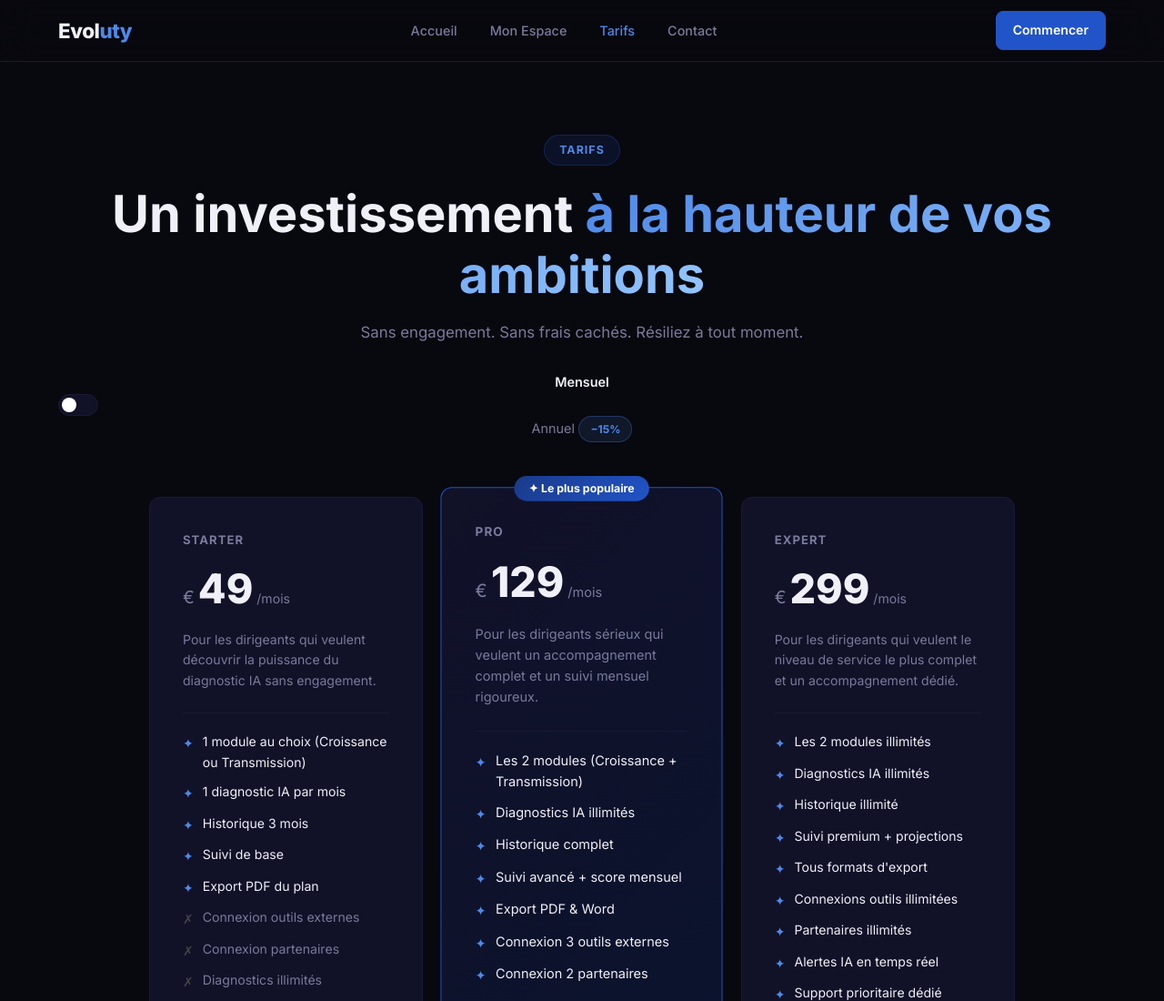
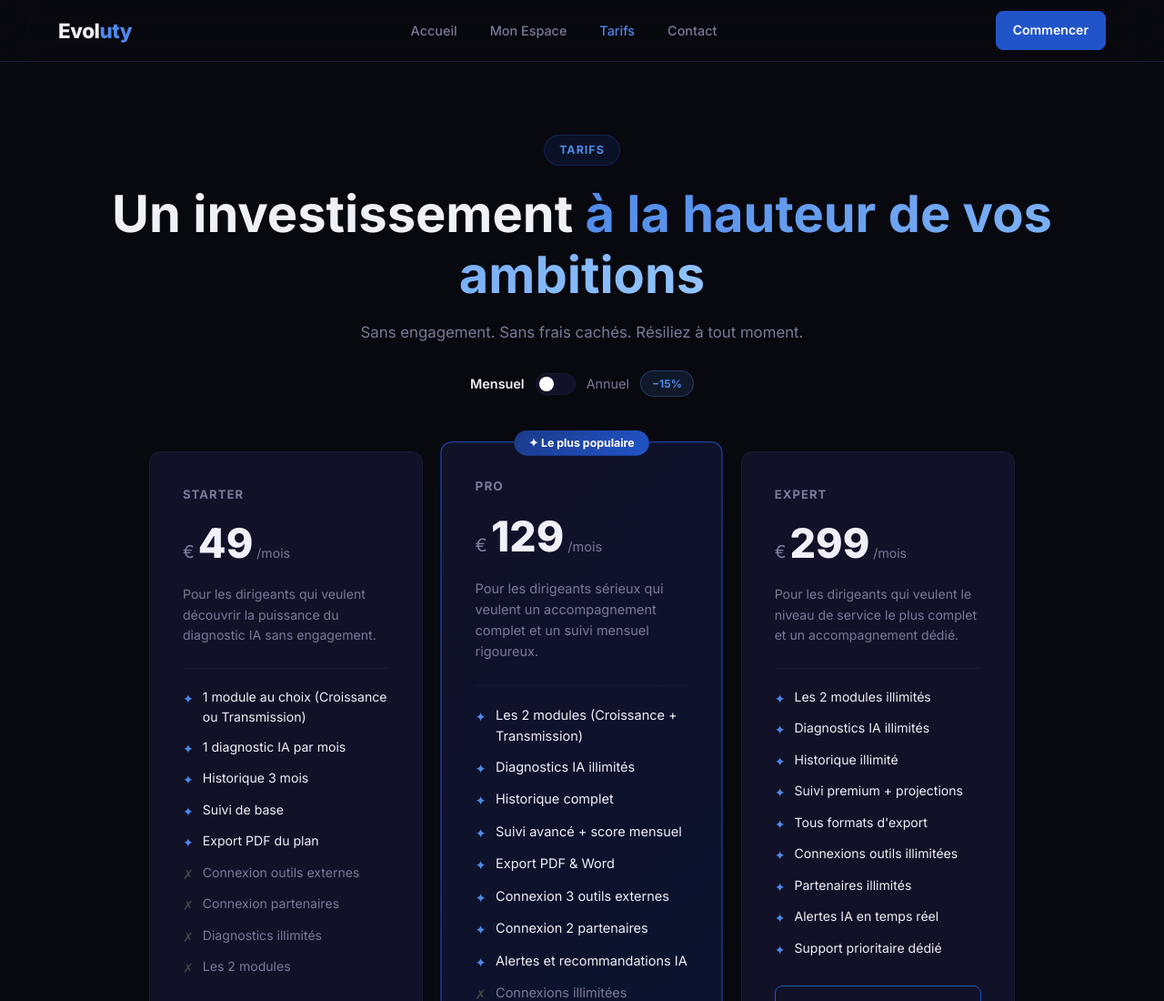
Before and after one commit to optimawebpro-oss/saas-croissance-transmission, a plain HTML site: page tarifs.html in a window 1280 px wide. Shown: the top 1100 px of the page at 91% size. Drawn offline with Linux system fonts and the light colour scheme.

Commit message:
Fix toggle tarifs : ajout display:flex sur .pricing-toggle

```diff
--- a/css/style.css
+++ b/css/style.css
@@ -339,6 +339,7 @@ footer {
 /* ===== PRICING ===== */
 .pricing-page { padding-top: var(--nav-height); }
 .pricing-hero { padding: 80px 0 60px; text-align: center; }
+.pricing-toggle { display: flex; align-items: center; justify-content: center; gap: 12px; margin-top: 28px; }
 .pricing-cards { display: grid; grid-template-columns: repeat(3, 1fr); gap: 24px; max-width: 1000px; margin: 0 auto; padding: 0 24px 80px; }
 .pricing-card {
   background: var(--bg-card);
--- a/tarifs.html
+++ b/tarifs.html
@@ -34,7 +34,7 @@
         <span class="section-label">Tarifs</span>
         <h1>Un investissement <span class="gradient-text">à la hauteur de vos ambitions</span></h1>
         <p style="max-width:540px; margin:16px auto 0; font-size:1.05rem;">Sans engagement. Sans frais cachés. Résiliez à tout moment.</p>
-        <div class="pricing-toggle" style="margin-top:28px;">
+        <div class="pricing-toggle">
           <span id="label-mensuel" style="font-size:0.9rem; font-weight:600; color:var(--text-white);">Mensuel</span>
           <div style="width:44px; height:24px; background:var(--bg-card); border:1px solid var(--border); border-radius:12px; cursor:pointer; position:relative; transition:var(--transition);" id="billing-toggle" onclick="toggleBilling()">
             <div style="width:16px; height:16px; background:#fff; border-radius:50%; position:absolute; top:3px; left:3px; transition:var(--transition);" id="toggle-knob"></div>
```
